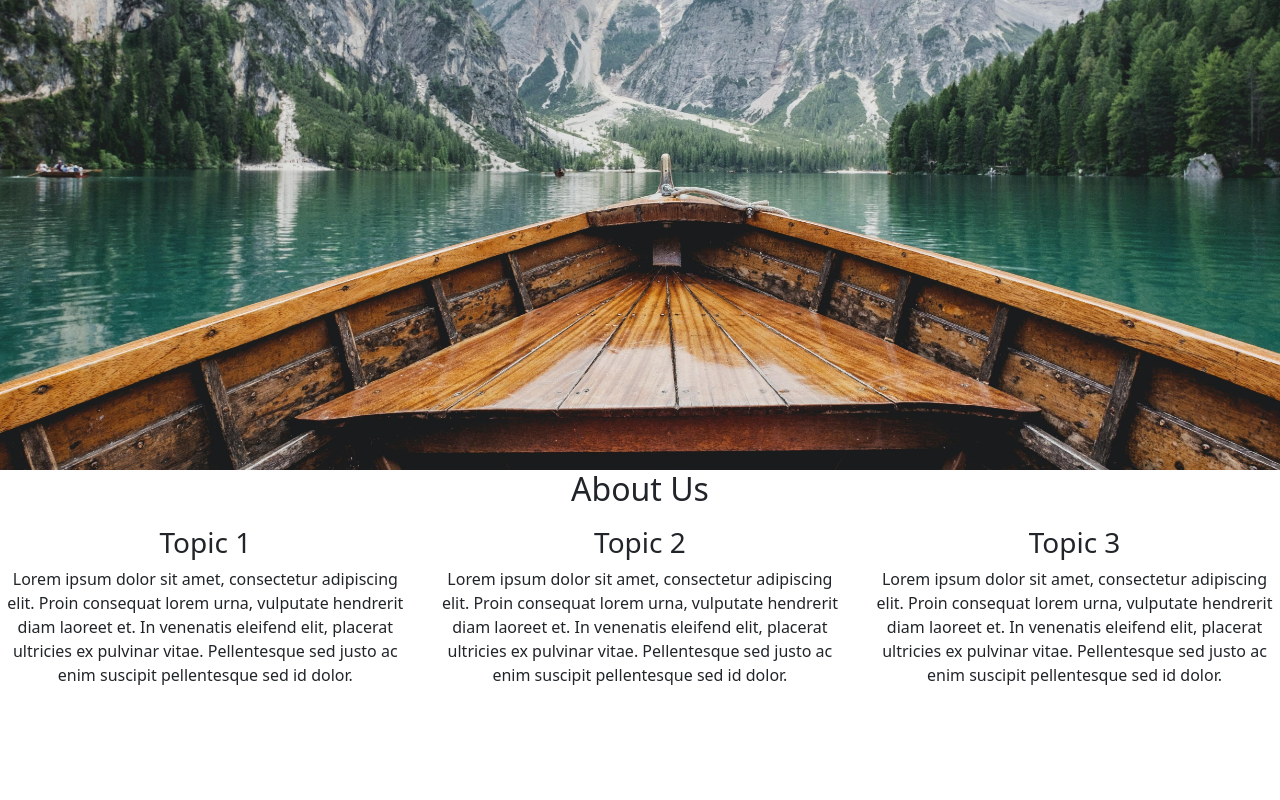
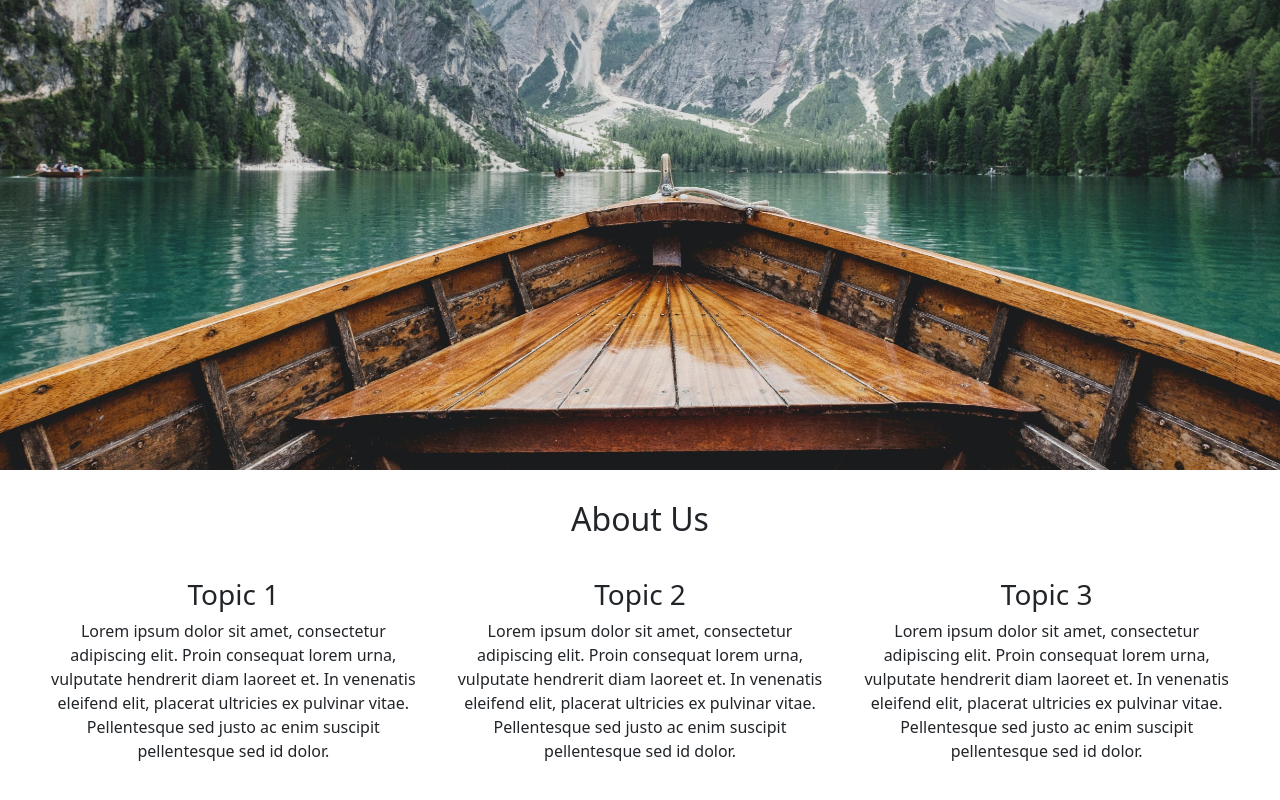
Before and after one commit to xandernguyen313/wayfarer-project, an Angular app: page / in a window 1280 px wide. Shown: the part 234-1034 px from the top of the page. Built offline with nearby package versions, Linux system fonts and the light colour scheme.

Commit message:
Change css code to bootstrap

```diff
--- a/src/app/overview/overview.component.css
+++ b/src/app/overview/overview.component.css
@@ -1,5 +1,5 @@
 
-.column {
+/* .column {
     float: left;
     width: 33.33%;
     padding: 10px;
@@ -10,8 +10,16 @@
     content: "";
     display: table;
     clear: both;
+} */
+
+#about-us {
+    margin: 30px;
+}
+h2 {
+    text-align: center;
+    margin-bottom: 40px;
 }
 
-div {
+col {
     text-align: center;
 }
--- a/src/app/overview/overview.component.html
+++ b/src/app/overview/overview.component.html
@@ -1,17 +1,21 @@
+<section id="about-us">
     <div>
         <h2>About Us</h2>
     </div>
+    <div class="container-fluid text-center">
         <div class="row">
-    <div class="column">
+            <div class="col">
             <h3>Topic 1</h3>
             <p>Lorem ipsum dolor sit amet, consectetur adipiscing elit. Proin consequat lorem urna, vulputate hendrerit diam laoreet et. In venenatis eleifend elit, placerat ultricies ex pulvinar vitae. Pellentesque sed justo ac enim suscipit pellentesque sed id dolor.</p>
             </div>
-  <div class="column">
+        <div class="col">
             <h3>Topic 2</h3>
             <p>Lorem ipsum dolor sit amet, consectetur adipiscing elit. Proin consequat lorem urna, vulputate hendrerit diam laoreet et. In venenatis eleifend elit, placerat ultricies ex pulvinar vitae. Pellentesque sed justo ac enim suscipit pellentesque sed id dolor.</p>
             </div>
-   <div class="column">
+        <div class="col">
             <h3>Topic 3</h3>
             <p>Lorem ipsum dolor sit amet, consectetur adipiscing elit. Proin consequat lorem urna, vulputate hendrerit diam laoreet et. In venenatis eleifend elit, placerat ultricies ex pulvinar vitae. Pellentesque sed justo ac enim suscipit pellentesque sed id dolor.</p>
             </div>
         </div>
+    </div>
+</section>
```
Lines whose indentation alone changed are shown as unchanged.
